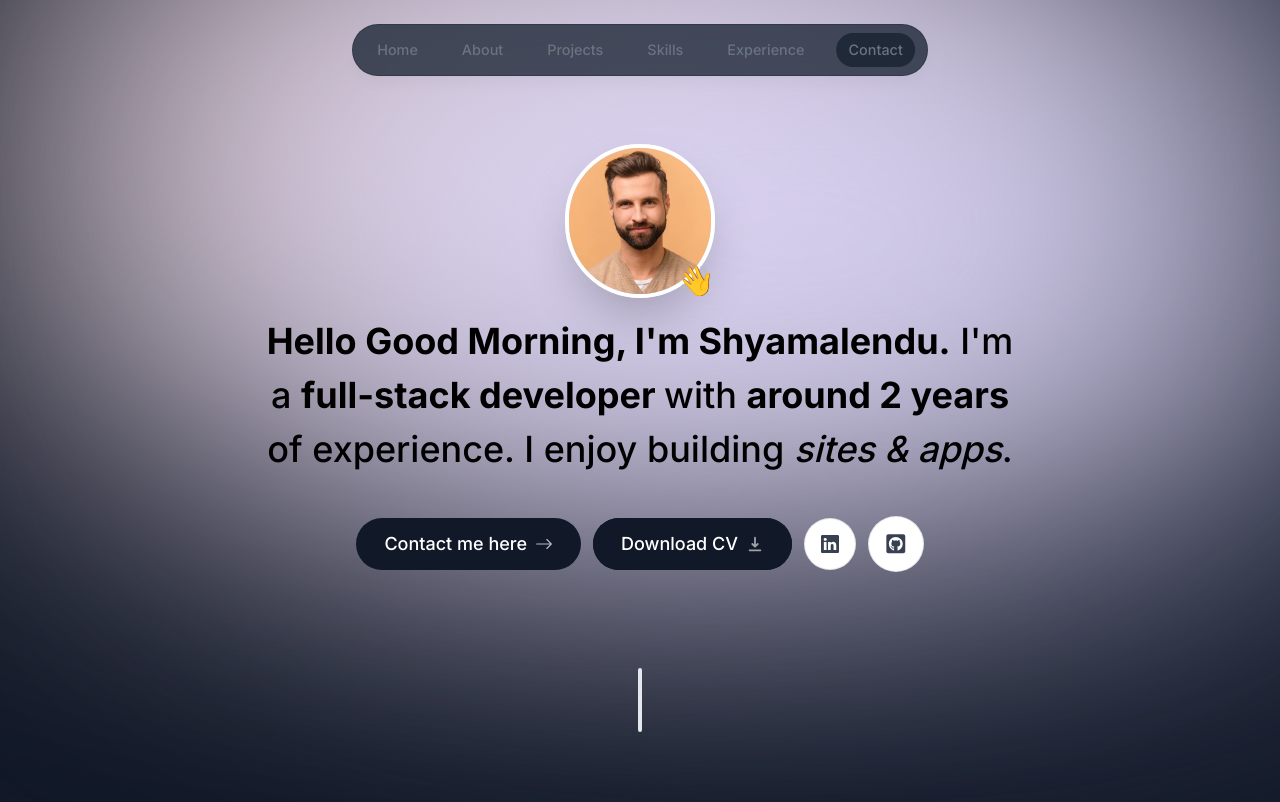
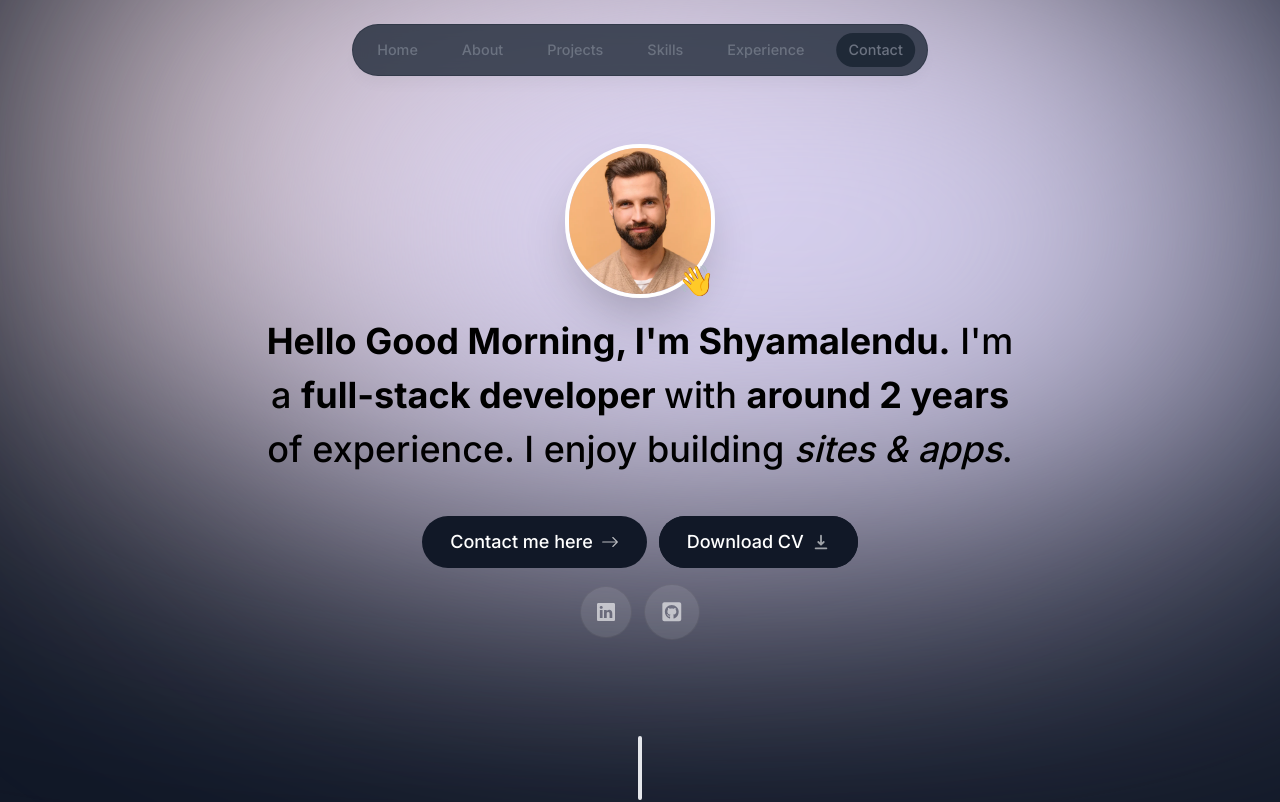
Before and after one commit to shyam0118/portfolio, a Next.js app: page / in a window 1280 px wide. Shown: the top 802 px of the page. Built offline with nearby package versions, Linux system fonts and the light colour scheme.

Commit message:
Modified the intro render

```diff
--- a/components/intro.tsx
+++ b/components/intro.tsx
@@ -138,9 +138,17 @@ export const Intro = () => {
           />
           <span className="absolute inset-0 rounded-full bg-gray-900 z-0" />
         </a>
-
+      </motion.div>
+      <motion.div
+        className="flex flex-col sm:flex-row items-center justify-center gap-3 px-4 pt-4 text-lg font-medium"
+        initial={{ opacity: 0, y: 100 }}
+        animate={{ opacity: 1, y: 0 }}
+        transition={{
+          delay: 0.2,
+        }}
+      >
         <a
-          className="bg-white p-4 text-gray-700 hover:text-gray-950 flex items-center gap-2 rounded-full focus:scale-[1.15] hover:scale-[1.15] active:scale-105 transition cursor-pointer border border-black/10 dark:bg-white/10 dark:text-white/60"
+          className="bg-white p-4 text-gray-700 hover:text-gray-300 flex items-center gap-2 rounded-full focus:scale-[1.15] hover:scale-[1.15] active:scale-105 transition cursor-pointer border border-black/10 bg-white/10 text-white/60"
           href="https://www.linkedin.com/in/shyamalendu-nayak-a8b0b0201/"
           target="_blank"
         >
@@ -148,7 +156,7 @@ export const Intro = () => {
         </a>
 
         <a
-          className="bg-white p-4 text-gray-700 flex items-center gap-2 text-[1.35rem] rounded-full focus:scale-[1.15] hover:scale-[1.15] hover:text-gray-950 active:scale-105 transition cursor-pointer border border-black/10 dark:bg-white/10 dark:text-white/60"
+          className="bg-white p-4 text-gray-700 flex items-center gap-2 text-[1.35rem] rounded-full focus:scale-[1.15] hover:scale-[1.15] hover:text-gray-300 active:scale-105 transition cursor-pointer border border-black/10 bg-white/10 text-white/60"
           href="https://github.com/shyam0118"
           target="_blank"
         >
```
